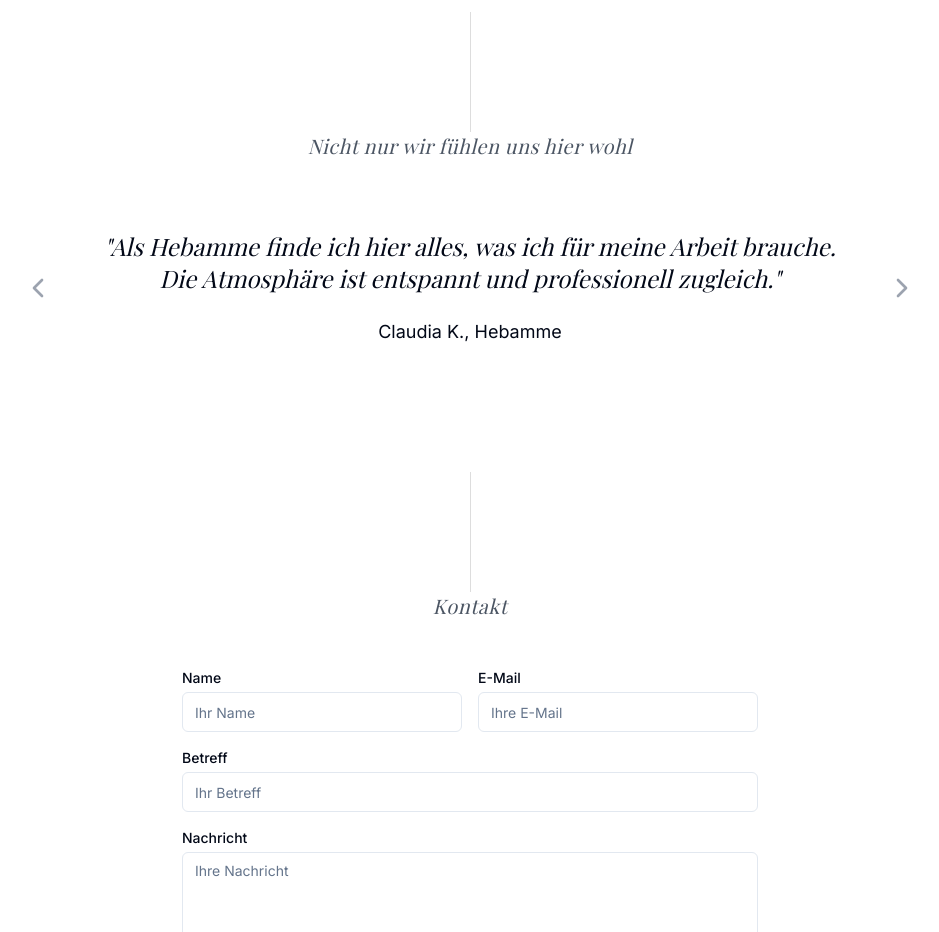
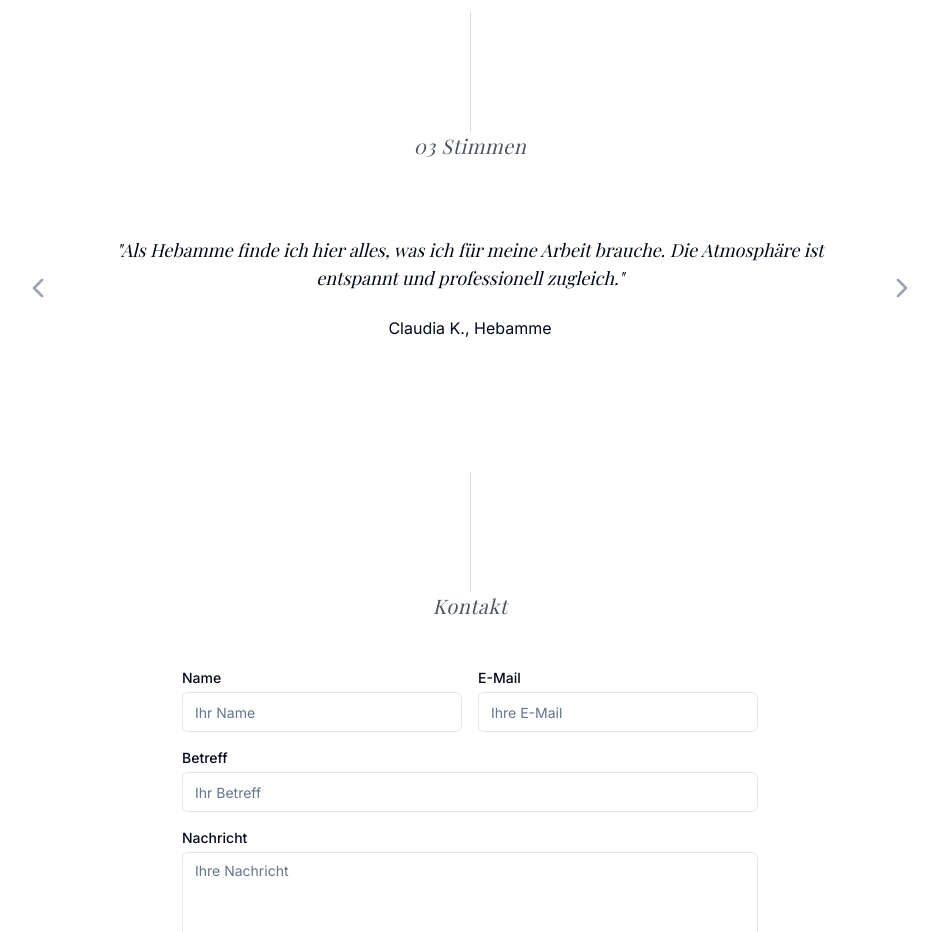
Before and after one commit to DieGlueckswurst/wunderwerk-landing-page, a React (Vite) app: page / in a window 1280 px wide. Shown: the part 1900-2832 px from the top of the page, without its empty margins (170-1109 px from the left). Built offline with nearby package versions, Linux system fonts and the light colour scheme; a web font is replaced by a local one.

Commit message:
Visual edit in Lovable
Edited UI in Lovable

```diff
--- a/src/components/TestimonialsSection.tsx
+++ b/src/components/TestimonialsSection.tsx
@@ -10,8 +10,8 @@ const Testimonial = ({
   active: boolean;
 }) => {
   return <div className={`transition-opacity duration-500 ${active ? "opacity-100" : "opacity-0 absolute"}`}>
-      <p className="text-xl md:text-2xl text-center font-serif italic mb-6 max-w-3xl mx-auto">"{text}"</p>
-      <p className="text-center font-sans text-lg">{author}</p>
+      <p className="text-xl text-center font-serif italic mb-6 max-w-3xl mx-auto md:text-lg">"{text}"</p>
+      <p className="text-center font-sans text-base">{author}</p>
     </div>;
 };
 const TestimonialsSection = () => {
@@ -43,7 +43,7 @@ const TestimonialsSection = () => {
   };
   return <section id="testimonials" className="px-6 py-[40px]">
       <div className="vertical-line h-32 mb-16"></div>
-      <h2 className="section-title">Nicht nur wir fühlen uns hier wohl</h2>
+      <h2 className="section-title">03 Stimmen</h2>
 
       <div className="max-w-4xl mx-auto text-center mb-12">
 
```
